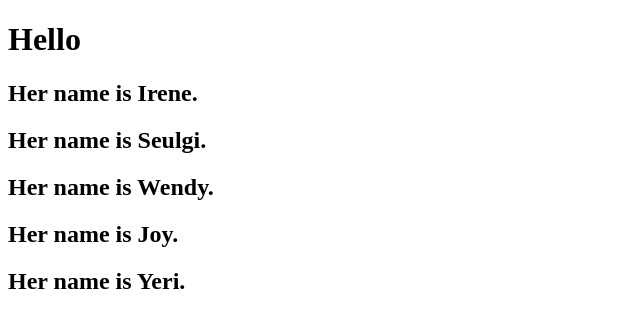
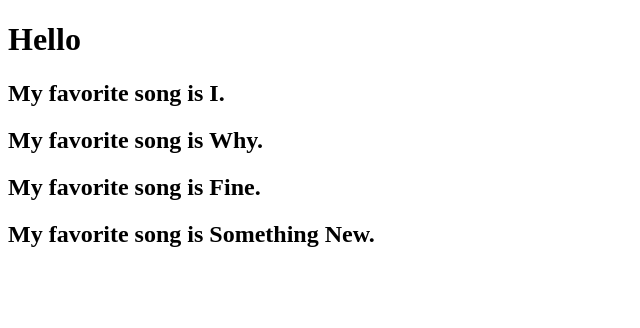
Before and after one commit to likeanewstar/react-movie-app, a React (Create React App) app: page / in a window 1280 px wide. Shown: the top 328 px of the page, without its empty margins (0-640 px from the left). Built offline with nearby package versions, Linux system fonts and the light colour scheme.

Commit message:
Modify component to Song

```diff
--- a/src/App.js
+++ b/src/App.js
@@ -1,18 +1,17 @@
 import React from 'react';
 
-function Rv({ name }) {
-  return <h2>Her name is {name}.</h2>
+function Song({ title }) {
+  return <h2>My favorite song is {title}.</h2>
 }
 
 function App() {
   return (
     <div>
       <h1>Hello</h1>
-      <Rv name="Irene" />
-      <Rv name="Seulgi" />
-      <Rv name="Wendy" />
-      <Rv name="Joy" />
-      <Rv name="Yeri" />
+      <Song title="I" />
+      <Song title="Why" />
+      <Song title="Fine" />
+      <Song title="Something New" />
     </div>
   );
 }
```
